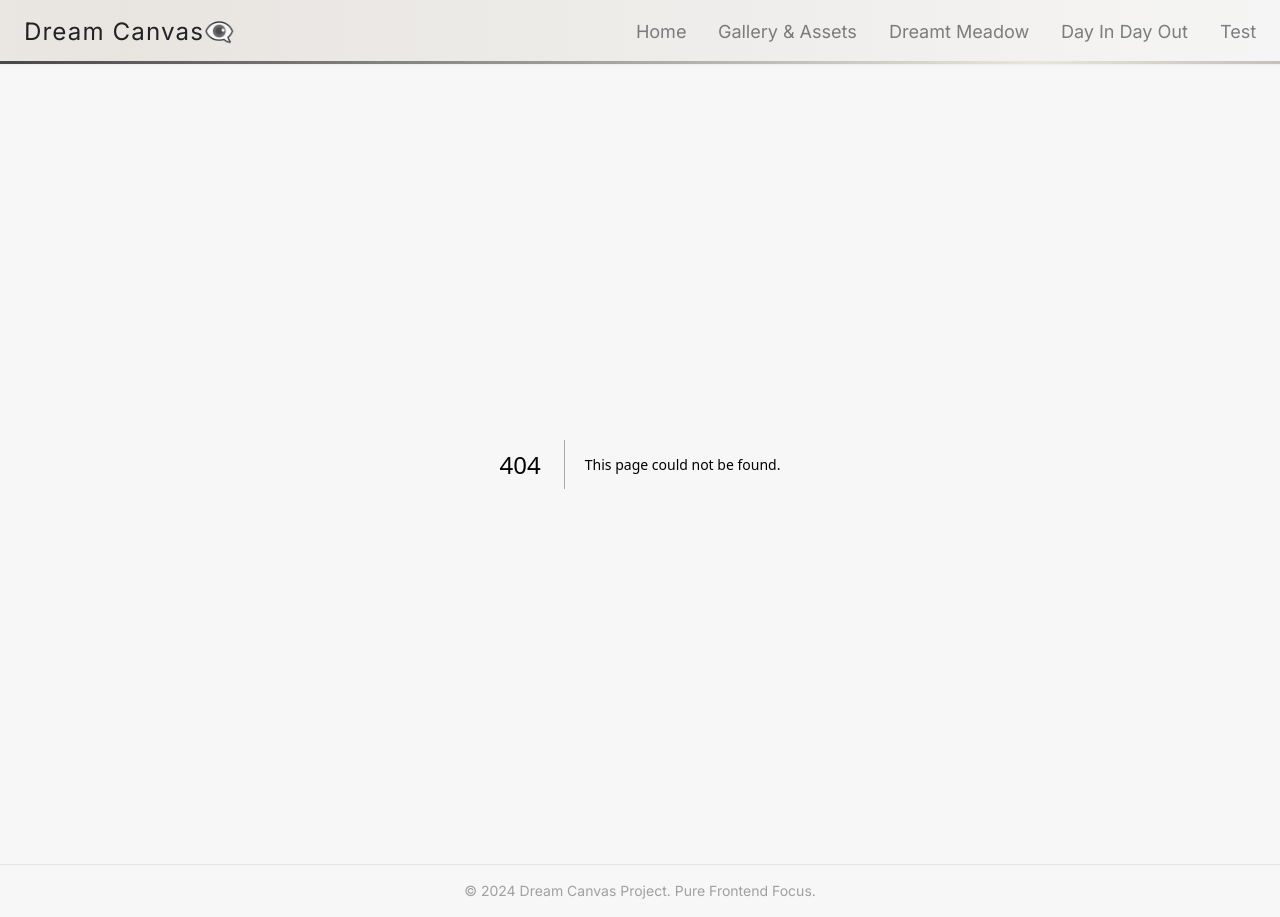
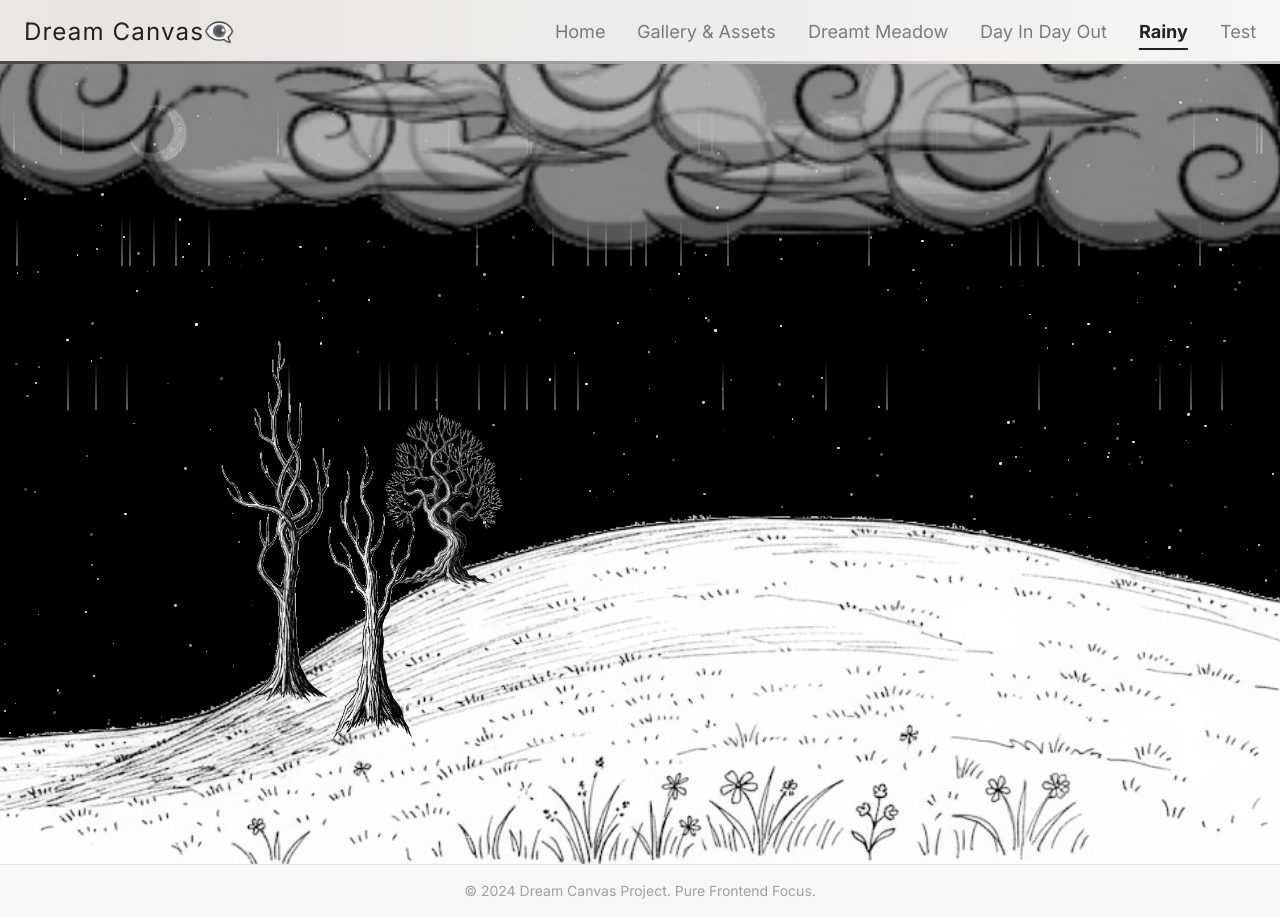
Before and after one commit to Agustin5705/dream-canvas, a Next.js app: page /rainy in a window 1280 px wide. Before the commit this address had no page. Built offline with nearby package versions, Linux system fonts and the light colour scheme.

Commit message:
added snow effect and tested openweather api response

```diff
--- /dev/null
+++ b/src/app/(views)/rainy/page.tsx
@@ -0,0 +1,119 @@
+"use client";
+
+import { useState, useEffect } from "react";
+import Image from "next/image";
+import { StarField } from "@/components/stars/StarField";
+import { generateStars } from "@/components/stars/generateStars";
+import { ShootingStar } from "@/components/shooting stars/ShootingStar";
+import { RainCurtain1, RainCurtain2 } from "@/components/rain/rainCurtain";
+import { useMemo } from "react";
+
+export default function Rainy() {
+  const [showRain1, setShowRain1] = useState(false);
+  const [showRain2, setShowRain2] = useState(false);
+  const [showRain3, setShowRain3] = useState(false);
+  const [showRain4, setShowRain4] = useState(false);
+
+  const stars = useMemo(() => generateStars(500), []);
+
+  useEffect(() => {
+    const interval = setInterval(() => {
+      setShowRain1(Math.random() > 0.2);
+      setShowRain2(Math.random() > 0.4);
+      setShowRain3(Math.random() > 0.6);
+      setShowRain4(Math.random() > 0.8);
+    }, 5000);
+
+    return () => clearInterval(interval);
+  }, []);
+
+  return (
+    <div className="relative w-screen min-h-screen bg-black overflow-x-hidden overflow-y-auto">
+      {/* Stars background */}
+      <div className="absolute inset-0 z-10">
+        <StarField stars={stars} className="absolute inset-0 animate-fade-in" />
+      </div>
+
+      {/* Shooting Star */}
+      <ShootingStar className="animate-shooting-star z-20" />
+
+      {/* Rain overlay */}
+      <div className="absolute inset-0 z-30 overflow-hidden pointer-events-none">
+        {showRain1 && <RainCurtain1 />}
+        {showRain2 && <RainCurtain2 />}
+        {showRain3 && <RainCurtain1 />}
+        {showRain4 && <RainCurtain2 />}
+      </div>
+
+      {/* Meadow background */}
+      <Image
+        src="/assets/meadow3.png"
+        alt="Meadow"
+        fill
+        className="object-bottom object-cover z-5"
+      />
+
+      {/* Trees */}
+      <Image
+        src="/assets/tree3.png"
+        alt="Tree"
+        width={100}
+        height={100}
+        className="absolute bottom-[15vh] left-[25vw] z-48"
+      />
+      <Image
+        src="/assets/tree5.png"
+        alt="Tree"
+        width={120}
+        height={120}
+        className="absolute bottom-[35vh] left-[30vw] z-40"
+      />
+      <Image
+        src="/assets/tree8.png"
+        alt="Tree"
+        width={120}
+        height={120}
+        className="absolute bottom-[20vh] left-[17vw] z-49"
+      />
+
+      {/* Moon */}
+      <Image
+        src="/assets/moon.png"
+        alt="Moon"
+        width={60}
+        height={60}
+        className="absolute top-[5vh] left-[10vw] opacity-90 brightness-75 z-40 animate-breathe-slow"
+      />
+
+      {/* Clouds */}
+      <Image
+        src="/assets/clouds3.png"
+        alt="Cloud"
+        width={900}
+        height={900}
+        className="absolute top-[-20vh] left-[-20vw] opacity-70 brightness-75 z-50 animate-cloud-roll-short"
+      />
+      <Image
+        src="/assets/clouds3.png"
+        alt="Cloud"
+        width={900}
+        height={900}
+        className="absolute top-[-15vh] right-[-20vw] opacity-70 brightness-75 z-50 animate-cloud-roll-short"
+      />
+      <Image
+        src="/assets/clouds3.png"
+        alt="Cloud"
+        width={900}
+        height={900}
+        className="absolute top-[-25vh] right-[10vw] opacity-70 brightness-75 z-50 animate-cloud-roll-short"
+      />
+      <Image
+        src="/assets/clouds3.png"
+        alt="Cloud"
+        width={900}
+        height={900}
+        className="absolute top-[-15vh] right-[20vw] opacity-70 brightness-75 z-49 animate-cloud-roll-short"
+      />
+    </div>
+  );
+}
--- a/src/app/(views)/test/page.tsx
+++ b/src/app/(views)/test/page.tsx
@@ -4,7 +4,7 @@ import Image from "next/image";
 import { StarField } from "@/components/stars/StarField";
 import { generateStars } from "@/components/stars/generateStars";
 import { ShootingStar } from "@/components/shooting stars/ShootingStar";
-import { RainCurtain1, RainCurtain2 } from "@/components/rain/rainCurtain";
+import { SnowCurtain1, SnowCurtain2 } from "@/components/snow/snowCurtain";
 
 export default function TestPage() {
   return (
@@ -22,8 +22,8 @@ export default function TestPage() {
 
       {/* Rain overlay */}
       <div className="absolute inset-0 z-30 overflow-hidden">
-        <RainCurtain1 />
-        <RainCurtain2 />
+        <SnowCurtain1 />
+        <SnowCurtain2 />
       </div>
 
       {/* Meadow background */}
@@ -34,12 +34,12 @@ export default function TestPage() {
         className="object-bottom object-cover z-5"
       />
 
-      {/* Tree pinned to bottom */}
+      {/* Person */}
       <Image
-        src="/assets/tree15.png"
-        alt="Tree"
-        width={100}
-        height={100}
+        src="/assets/person2.png"
+        alt="Person"
+        width={60}
+        height={60}
         className="absolute bottom-[40vh] left-[45vw] z-50"
       />
 
--- a/src/app/globals.css
+++ b/src/app/globals.css
@@ -44,3 +44,18 @@ body {
   );
   opacity: 0.8;
 }
+
+.snowflake {
+  position: absolute;
+  width: 5px;
+  height: 5px;
+  top: -10px;
+  border-radius: 50%;
+  background: radial-gradient(
+    circle,
+    rgba(255, 255, 255, 0.8) 0%,
+    rgba(255, 255, 255, 0.4) 60%,
+    rgba(255, 255, 255, 0) 100%
+  );
+  opacity: 0.9;
+}
--- a/src/components/Navigation.tsx
+++ b/src/components/Navigation.tsx
@@ -11,6 +11,7 @@ const navItems = [
   { name: "Gallery & Assets", href: "/gallery" },
   { name: "Dreamt Meadow", href: "/meadow" },
   { name: "Day In Day Out", href: "/dayindayout" },
+  { name: "Rainy", href: "/rainy" },
   { name: "Test", href: "/test" },
 ];
 
--- /dev/null
+++ b/src/components/snow/SnowFlake.tsx
@@ -0,0 +1,110 @@
+"use client";
+import { useEffect, useState } from "react";
+
+import { generateSnowflake } from "./generateSnowflake";
+import { SnowflakeData } from "./generateSnowflake";
+
+export function SnowfallSlow({ className }: { className?: string }) {
+  const [drop, setDrop] = useState<SnowflakeData>(() => generateSnowflake());
+
+  useEffect(() => {
+    const id = setTimeout(() => {
+      setDrop(generateSnowflake());
+    }, 6000);
+
+    return () => clearTimeout(id);
+  }, [drop]);
+
+  return (
+    <div
+      className={`snowflake animate-snowfallslow ${className ?? ""}`}
+      style={{
+        left: drop.left,
+      }}
+    />
+  );
+}
+
+export function Snowfall({ className }: { className?: string }) {
+  const [drop, setDrop] = useState<SnowflakeData>(() => generateSnowflake());
+
+  useEffect(() => {
+    const id = setTimeout(() => {
+      setDrop(generateSnowflake());
+    }, 5000);
+
+    return () => clearTimeout(id);
+  }, [drop]);
+
+  return (
+    <div
+      className={`snowflake animate-snowfall ${className ?? ""}`}
+      style={{
+        left: drop.left,
+      }}
+    />
+  );
+}
+
+export function SnowfallFast({ className }: { className?: string }) {
+  const [drop, setDrop] = useState<SnowflakeData>(() => generateSnowflake());
+
+  useEffect(() => {
+    const id = setTimeout(() => {
+      setDrop(generateSnowflake());
+    }, 4000);
+
+    return () => clearTimeout(id);
+  }, [drop]);
+
+  return (
+    <div
+      className={`snowflake animate-snowfallfast ${className ?? ""}`}
+      style={{
+        left: drop.left,
+      }}
+    />
+  );
+}
+
+export function SnowfallVerySlow({ className }: { className?: string }) {
+  const [drop, setDrop] = useState<SnowflakeData>(() => generateSnowflake());
+
+  useEffect(() => {
+    const id = setTimeout(() => {
+      setDrop(generateSnowflake());
+    }, 7000);
+
+    return () => clearTimeout(id);
+  }, [drop]);
+
+  return (
+    <div
+      className={`snowflake animate-snowfallveryslow ${className ?? ""}`}
+      style={{
+        left: drop.left,
+      }}
+    />
+  );
+}
+
+export function SnowfallSuperSlow({ className }: { className?: string }) {
+  const [drop, setDrop] = useState<SnowflakeData>(() => generateSnowflake());
+
+  useEffect(() => {
+    const id = setTimeout(() => {
+      setDrop(generateSnowflake());
+    }, 8000);
+
+    return () => clearTimeout(id);
+  }, [drop]);
+
+  return (
+    <div
+      className={`snowflake animate-snowfallsuperslow ${className ?? ""}`}
+      style={{
+        left: drop.left,
+      }}
+    />
+  );
+}
--- /dev/null
+++ b/src/components/snow/generateSnowflake.ts
@@ -0,0 +1,11 @@
+export type SnowflakeData = {
+  left: string;
+  delay: number;
+};
+
+export function generateSnowflake(): SnowflakeData {
+  return {
+    left: `${Math.random() * 100}%`,
+    delay: Math.random() * 1.5,
+  };
+}
--- /dev/null
+++ b/src/components/snow/snowCurtain.tsx
@@ -0,0 +1,41 @@
+import {
+  Snowfall,
+  SnowfallFast,
+  SnowfallSlow,
+  SnowfallSuperSlow,
+  SnowfallVerySlow,
+} from "./SnowFlake";
+
+export function SnowCurtain1() {
+  return (
+    <>
+      <SnowfallSlow />
+      <Snowfall />
+      <SnowfallFast />
+      <SnowfallVerySlow />
+      <SnowfallSuperSlow />
+      <SnowfallSlow />
+      <Snowfall />
+      <SnowfallFast />
+      <SnowfallVerySlow />
+      <SnowfallSuperSlow />
+    </>
+  );
+}
+
+export function SnowCurtain2() {
+  return (
+    <>
+      <SnowfallSlow />
+      <Snowfall />
+      <SnowfallFast />
+      <SnowfallVerySlow />
+      <SnowfallSuperSlow />
+      <SnowfallSlow />
+      <Snowfall />
+      <SnowfallFast />
+      <SnowfallVerySlow />
+      <SnowfallSuperSlow />
+    </>
+  );
+}
--- a/tailwind.config.js
+++ b/tailwind.config.js
@@ -88,6 +88,10 @@ const config = {
         'rainFall': {
           '0%': { transform: 'translateY(-101vh)' },
           '100%': { transform: 'translateY(101vh)' }
+        },
+        'snowfall': {
+          '0%': { transform: 'translateY(-101vh)' },
+          '100%': { transform: 'translateY(101vh)' }
         }
 
       },
@@ -116,7 +120,12 @@ const config = {
         'rain-animation-very-fast': 'rainFall 0.8s linear infinite',
         'rain-animation-super-fast': 'rainFall 0.7s linear infinite',
         'slide': 'slide 5s linear infinite',
-        'slow-slide': 'slide 10s linear infinite'
+        'slow-slide': 'slide 10s linear infinite',
+        'snowfallslow': 'snowfall 6s linear infinite',
+        'snowfall': 'snowfall 5s linear infinite',
+        'snowfallfast': 'snowfall 4s linear infinite',
+        'snowfallveryslow': 'snowfall 7s linear infinite',
+        'snowfallsuperslow': 'snowfall 8s linear infinite',
       },
     },
   },
```
